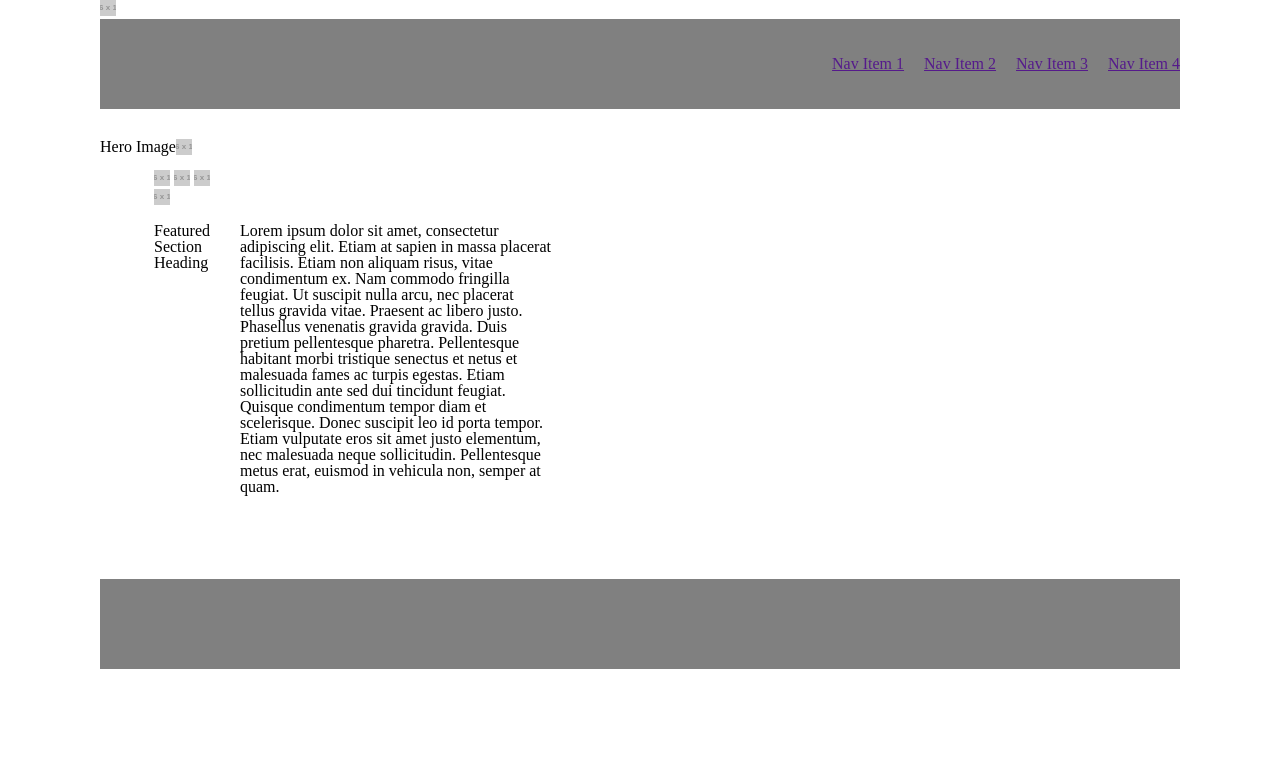
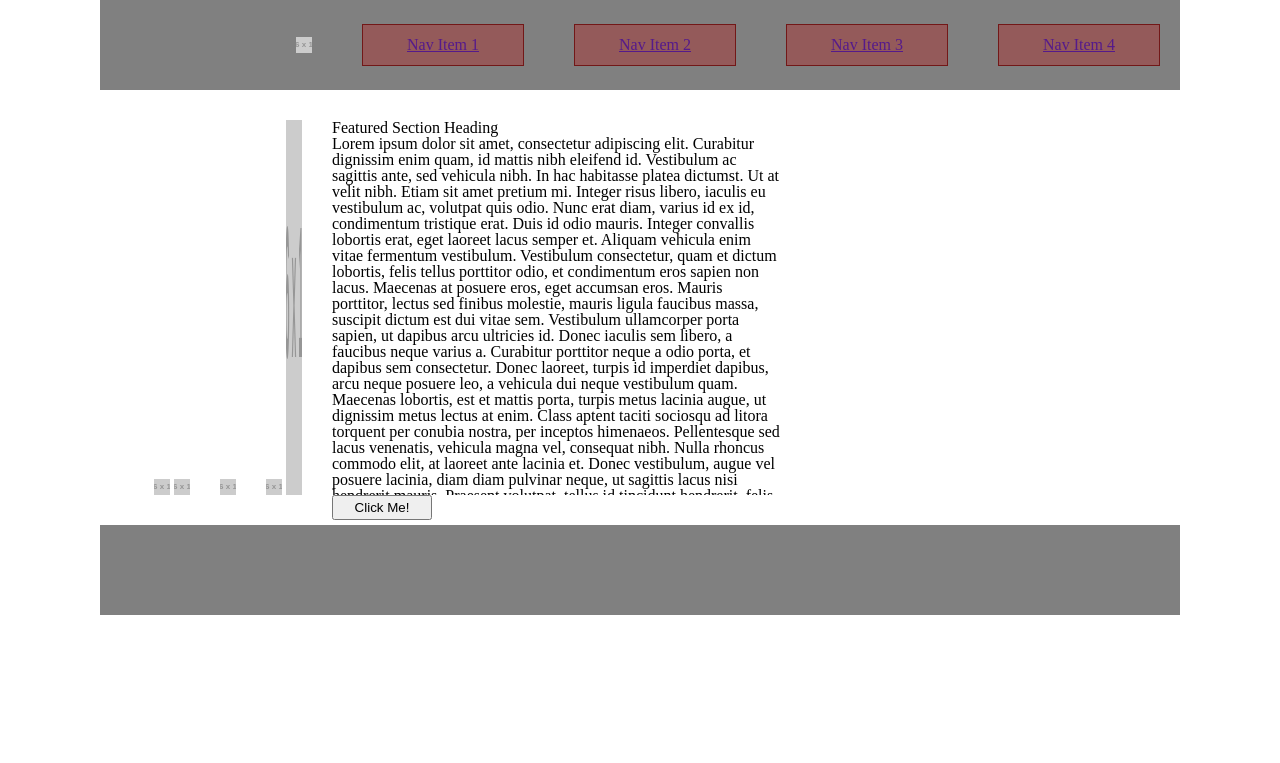
Before and after one commit to dftjr/wireframe-exercise, a plain HTML site: page index.html in a window 1280 px wide. Drawn offline with Linux system fonts and the light colour scheme; placeholder pictures from the web are drawn by us.

Commit message:
Update index.html

```diff
--- a/index.html
+++ b/index.html
@@ -9,43 +9,59 @@
 </head>
 
 <body>
-  <header>
-    <img src="https://placehold.jp/16/a07373/721818/200x70.png" alt="Logo"> <!-- 200px x 70px -->
-  </header>
   <nav>
-    <div class="nav button"></div><a href="">Nav Item 1</a>
-  </div>
-      <div class="nav button"></div><a href="">Nav Item 2</a>
-</div>
-        <div class="nav button"></div><a href="">Nav Item 3</a>
-</div>
-          <div class="nav button"></div><a href="">Nav Item 4</a>
-</div>
+    <div class="logo"><img src="https://placehold.jp/16/a07373/721818/200x70.png" alt="Logo"></div><!-- 200px x 70px -->
+    <div class="link"><a href="">Nav Item 1</a></div>
+    <div class="link"><a href="">Nav Item 2</a></div>
+    <div class="link"><a href="">Nav Item 3</a></div>
+    <div class="link"><a href="">Nav Item 4</a></div>
   </nav> <!-- Full width -->
-  <picture>
-    <h1>Hero Image</h1> <!-- 960px x 450px -->
-    <img src="https://placehold.jp/16/a07373/721818/960x450.png" alt="Hero Image">
-  </picture>
+
   <main>
-    <sub>
+    <picture>
+      <!-- 960px x 450px -->
+      <img src="https://placehold.jp/16/a07373/721818/960x450.png" alt="Hero Image">
+    </picture>
+    <section>
       <img src="https://placehold.jp/16/a07373/721818/300x375.png" alt="Banner 1">
       <img src="https://placehold.jp/16/a07373/721818/300x375.png" alt="Banner 2">
       <img src="https://placehold.jp/16/a07373/721818/300x375.png" alt="Banner 3">
-    </sub> <!-- 300px x 375px -->
+    </section> <!-- 300px x 375px -->
+    <section>
+      <img src="https://placehold.jp/16/a07373/721818/480x400.png" alt="Featured Banner">
       <article>
-        <img src="https://placehold.jp/16/a07373/721818/480x400.png" alt="Featured Banner">
-        <section>
         <h2>Featured Section Heading</h2> <!-- 50%px -->
-        <p>Lorem ipsum dolor sit amet, consectetur adipiscing elit. Etiam at sapien in massa placerat facilisis. Etiam
-          non aliquam risus, vitae condimentum ex. Nam commodo fringilla feugiat. Ut suscipit nulla arcu, nec placerat
-          tellus gravida vitae. Praesent ac libero justo. Phasellus venenatis gravida gravida. Duis pretium pellentesque
-          pharetra. Pellentesque habitant morbi tristique senectus et netus et malesuada fames ac turpis egestas. Etiam
-          sollicitudin ante sed dui tincidunt feugiat. Quisque condimentum tempor diam et scelerisque. Donec suscipit
-          leo id porta tempor. Etiam vulputate eros sit amet justo elementum, nec malesuada neque sollicitudin.
-          Pellentesque metus erat, euismod in vehicula non, semper at quam.</p> <!-- Scroll Box -->
-        <button type="Call To Action"></button> <!-- Hover status / 350ms color transitions-->
+        <p>Lorem ipsum dolor sit amet, consectetur adipiscing elit. Curabitur dignissim enim quam, id mattis nibh
+          eleifend id. Vestibulum ac sagittis ante, sed vehicula nibh. In hac habitasse platea dictumst. Ut at velit
+          nibh. Etiam sit amet pretium mi. Integer risus libero, iaculis eu vestibulum ac, volutpat quis odio. Nunc erat
+          diam, varius id ex id, condimentum tristique erat. Duis id odio mauris. Integer convallis lobortis erat, eget
+          laoreet lacus semper et. Aliquam vehicula enim vitae fermentum vestibulum. Vestibulum consectetur, quam et
+          dictum lobortis, felis tellus porttitor odio, et condimentum eros sapien non lacus. Maecenas at posuere eros,
+          eget accumsan eros. Mauris porttitor, lectus sed finibus molestie, mauris ligula faucibus massa, suscipit
+          dictum est dui vitae sem. Vestibulum ullamcorper porta sapien, ut dapibus arcu ultricies id. Donec iaculis sem
+          libero, a faucibus neque varius a.
+
+          Curabitur porttitor neque a odio porta, et dapibus sem consectetur. Donec laoreet, turpis id imperdiet
+          dapibus, arcu neque posuere leo, a vehicula dui neque vestibulum quam. Maecenas lobortis, est et mattis porta,
+          turpis metus lacinia augue, ut dignissim metus lectus at enim. Class aptent taciti sociosqu ad litora torquent
+          per conubia nostra, per inceptos himenaeos. Pellentesque sed lacus venenatis, vehicula magna vel, consequat
+          nibh. Nulla rhoncus commodo elit, at laoreet ante lacinia et. Donec vestibulum, augue vel posuere lacinia,
+          diam diam pulvinar neque, ut sagittis lacus nisi hendrerit mauris. Praesent volutpat, tellus id tincidunt
+          hendrerit, felis arcu pellentesque nisl, ut aliquam leo libero vel nisi. Donec sit amet luctus justo, sed
+          congue ipsum. Pellentesque vitae mattis metus. Nunc sed gravida risus. Morbi eu blandit mauris. Curabitur id
+          erat vel nunc semper porta et quis enim. Aliquam consectetur nisl lectus, sed varius nisi tincidunt vitae.
+          Curabitur sed varius lacus. Aenean maximus mattis metus, in rhoncus urna maximus et.
+
+          Nullam aliquet tortor nulla. Praesent sagittis risus nec metus interdum congue. Sed sodales turpis ut diam
+          molestie dictum. Nulla blandit risus at urna semper, sed ultricies purus ultrices. Duis sodales neque sit amet
+          ipsum auctor commodo. Phasellus in felis vestibulum, elementum nisl vitae, gravida enim. Morbi sem diam,
+          venenatis eu lectus et, rhoncus tincidunt nibh. Curabitur sagittis commodo accumsan. Donec non tincidunt enim.
+          In hac habitasse platea dictumst. Curabitur ut congue risus, nec condimentum dolor. In hac habitasse platea
+          dictumst. Duis tincidunt erat justo, id aliquet justo semper quis. Vestibulum ante ipsum primis in faucibus
+          orci luctus et ultrices posuere cubilia curae;</p> <!-- Scroll Box -->
       </article>
-      </section>
+      <button type="Call To Action">Click Me!</button> <!-- Hover status / 350ms color transitions -->
+    </section>
   </main>
   <footer></footer> <!-- Full width -->
 </body> <!-- Gutters 30px-->
```
